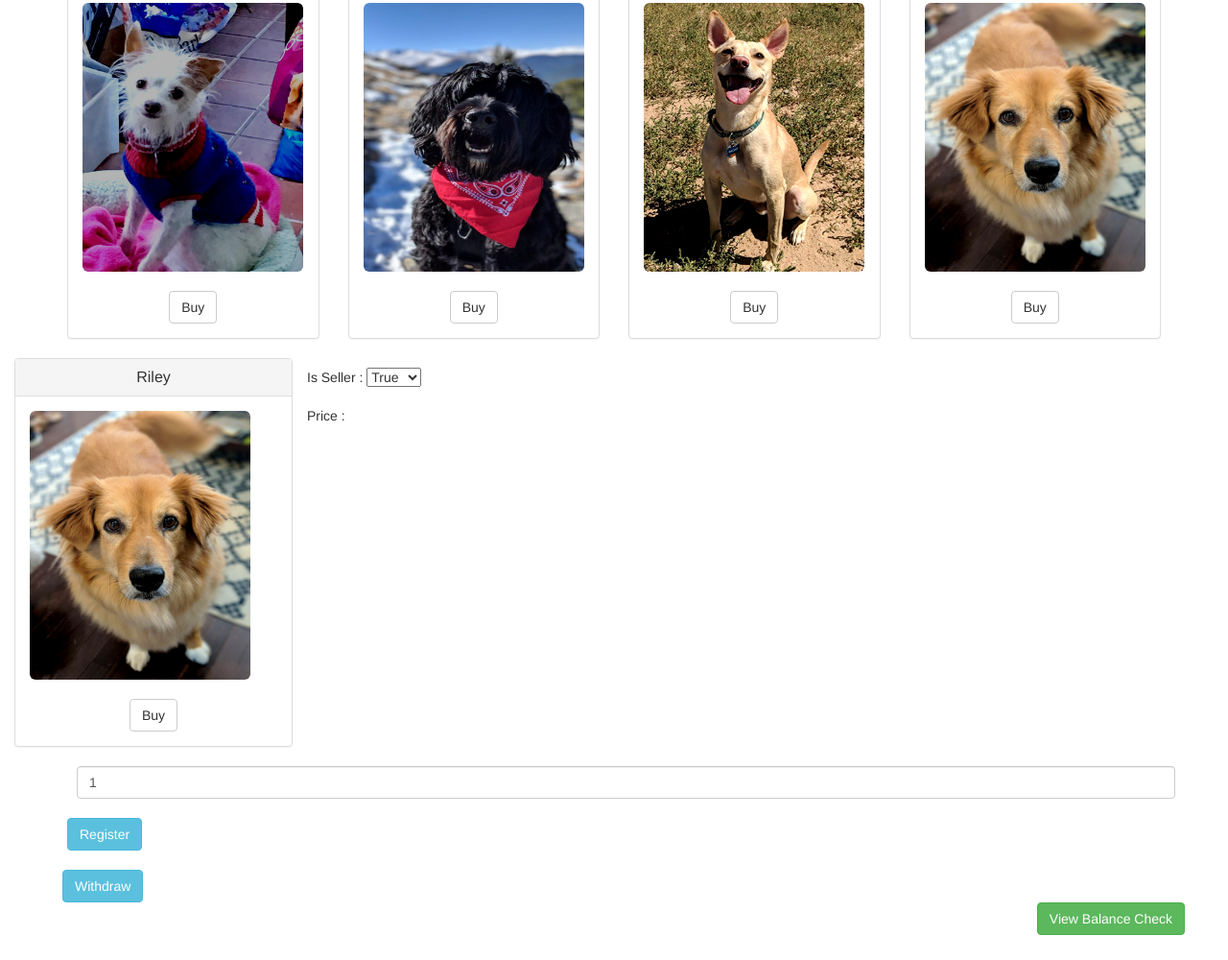
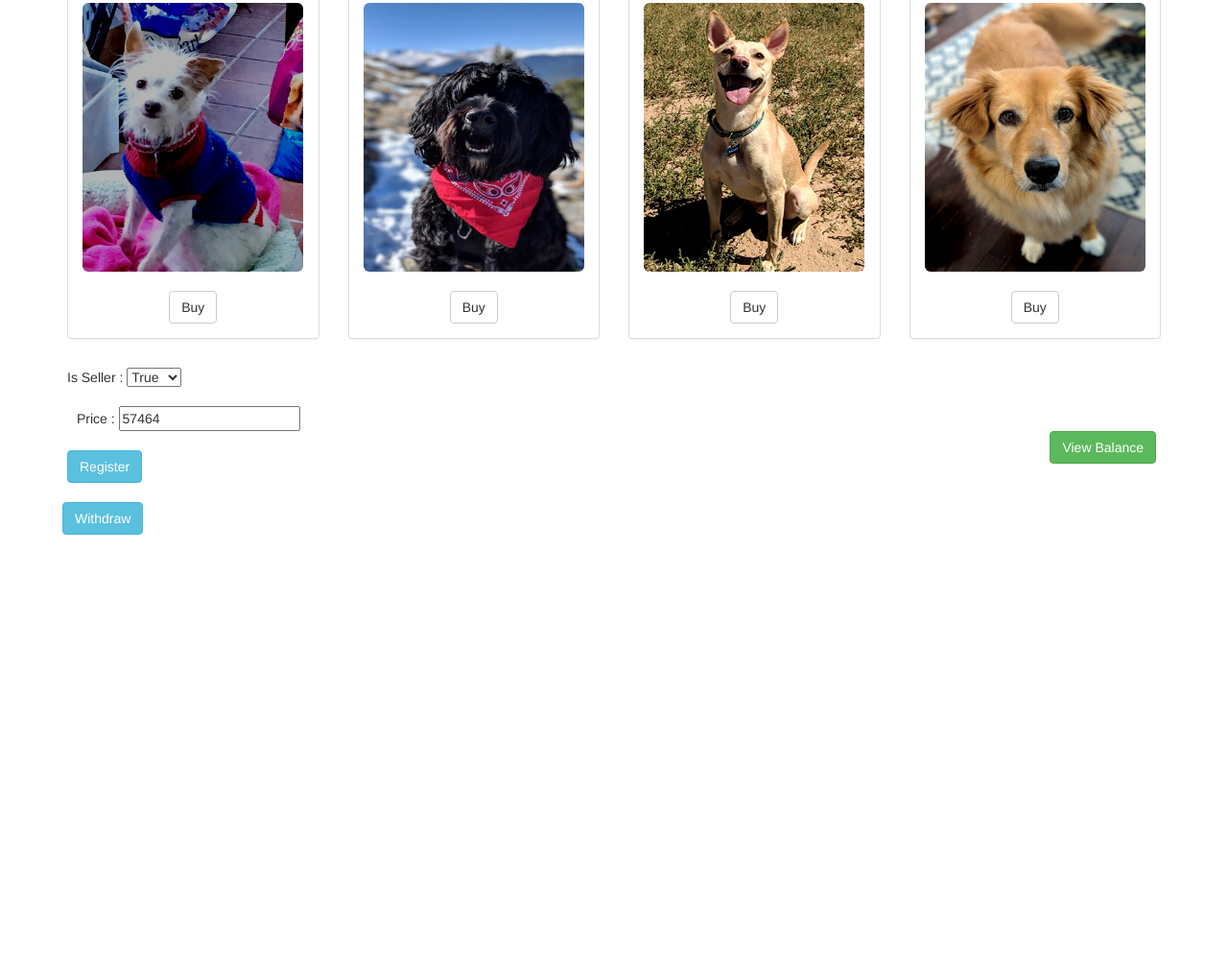
Before and after one commit to RandomForestGump/wanderlust, a website: page tour-app/src/index.html in a window 1280 px wide. Shown: the part 172-1172 px from the top of the page at 96% size. After the commit the page ends 800 px from the top, so only its background shows below. Drawn offline with nearby package versions, Linux system fonts and the light colour scheme; files whose address does not match are found by name.

Commit message:
Comit html

```diff
--- a/tour-app/src/index.html
+++ b/tour-app/src/index.html
@@ -29,16 +29,14 @@
 
       <div id="proposalsRow" class="row">
       </div>
-    </div>
-
-    <div id="proposalTemplate">
+       <div id="proposalTemplate" style="display: none;">
         <div class="col-sm-8 col-md-2 col-lg-3">
             <div class="panel panel-default panel-proposal">
               <div class="panel-heading">
                 <h3 class="panel-title" style="text-align:center"></h3>
               </div>
               <div class="panel-body">
-            <img alt="140x140" data-src="holder.js/170x170" class="img-rounded img-center" style="width: 230px; height: 280px;" src="images/Milli.png" data-holder-rendered="true">
+                <img alt="140x140" data-src="holder.js/170x170" class="img-rounded img-center" style="width: 230px; height: 280px;" src="..." data-holder-rendered="true">
                 <br/><br/>
                 <div class="col-md-12 text-center">
                   <button class="btn btn-default btn-buy" type="button" data-id="0">Buy</button>
@@ -46,6 +44,9 @@
               </div>
             </div>
             </div>
+          </div>
+
+
     </div>
 
     <div class="container">
@@ -63,10 +64,11 @@
           <!-- <select id="price" value=""></select> -->
           <form>
             Price :
-            <input type="number" class="form-control" id="price" placeholder="Price" value="1">
+            <input type="number" name="price" value="57464">
             </form>
         </div>
       </div>
+      <button class="btn btn-success" type="button" id="view-balance" style="float:right; margin-right: 5px;">View Balance</button>
         <br>
       <div class="row" id="register_div">
         <div style="margin-left: 15px;">
@@ -78,17 +80,12 @@
         <div style="margin-left: 10px;">
           <button class="btn btn-info" type="button" id="btn-withdraw">Withdraw</button>
         </div>
-        <div class="row" id="view_balance_div">
-          <div style="margin-left: 10px;">
-            <button class="btn btn-success" type="button" id="view-balance" style="float:right; margin-right: 5px;">View Balance Check</button>
-            <br>
-            <h1 id="view_balance"></h1></div>
       </div>
       <br>
     </div>
     </div>
 
-    <!-- jQuery (necessarlsy for Bootstrap's JavaScript plugins) -->
+    <!-- jQuery (necessary for Bootstrap's JavaScript plugins) -->
     <script src="https://ajax.googleapis.com/ajax/libs/jquery/1.12.4/jquery.min.js"></script>
 
     <!-- Include all compiled plugins (below), or include individual files as needed -->
```
Lines whose indentation alone changed are shown as unchanged.
